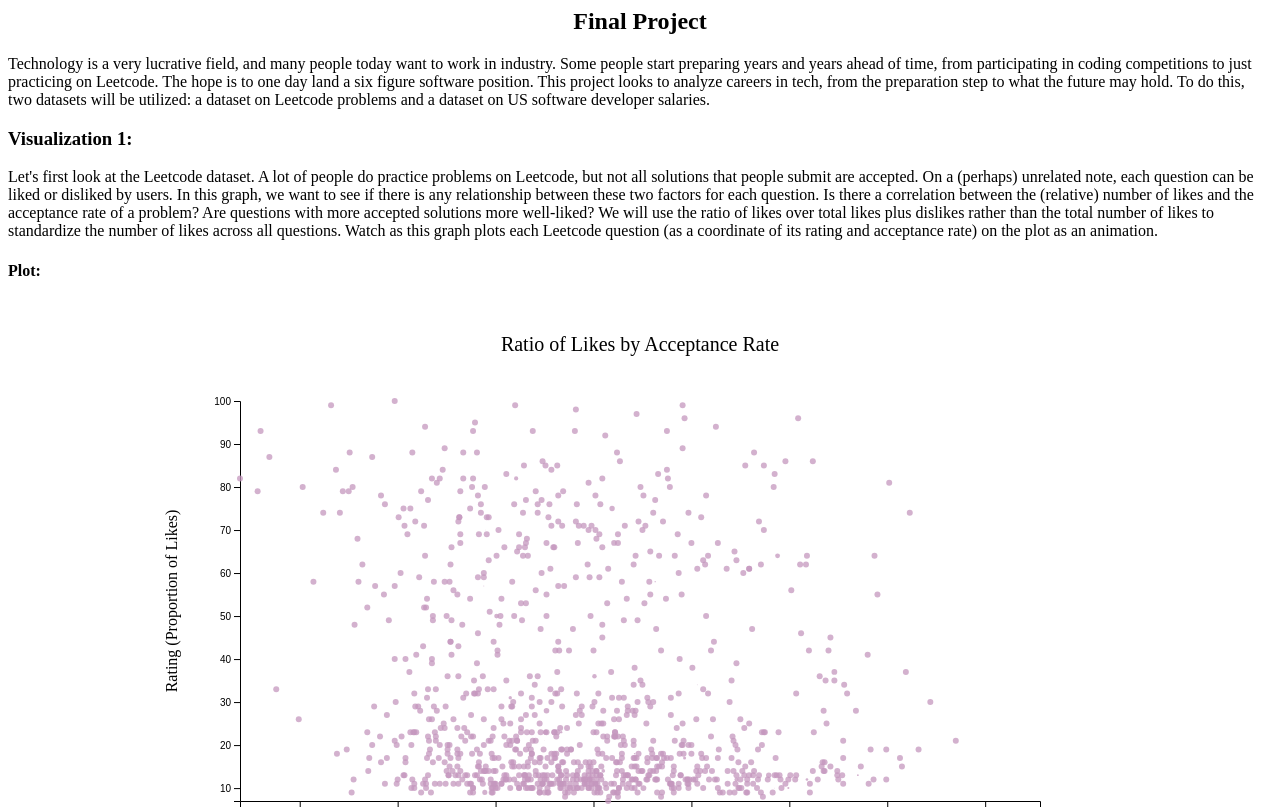
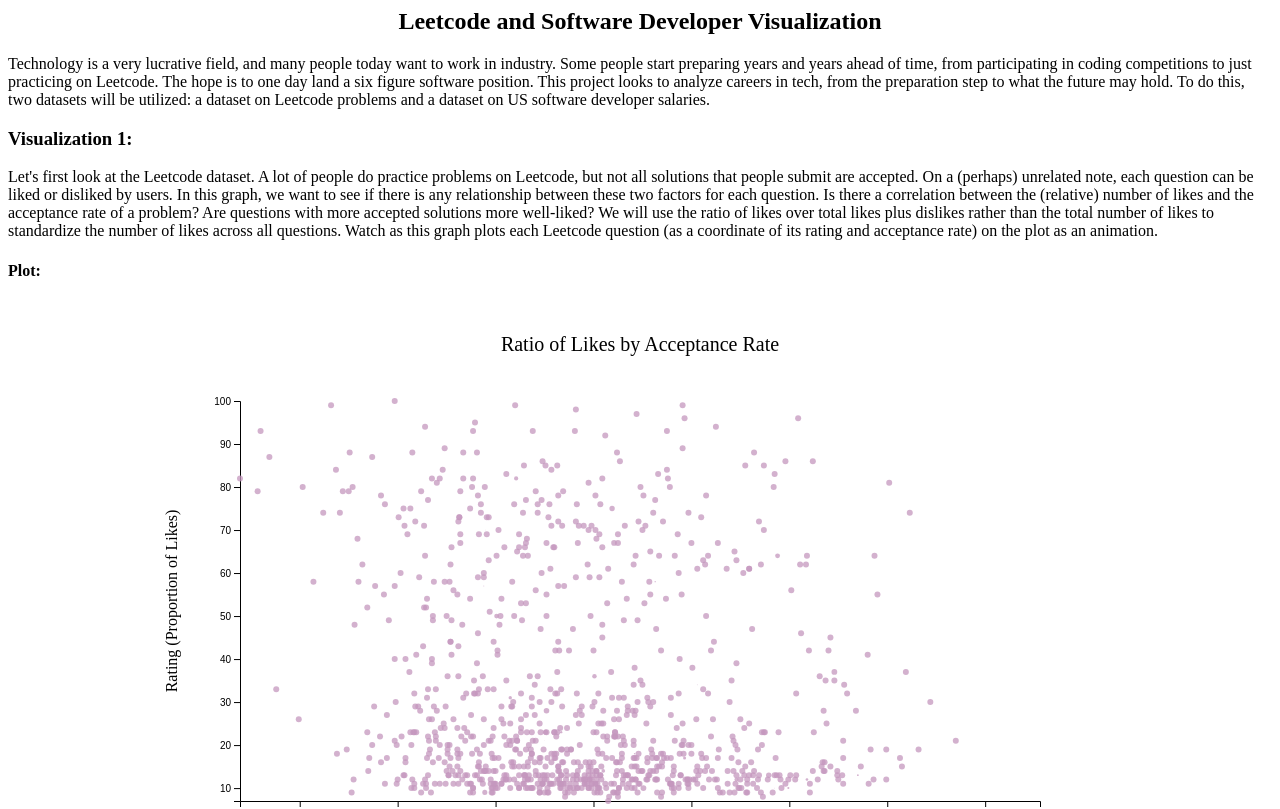
Before and after one commit to jasminelo2020/leetcode-dev-visualization, a plain HTML site: page index.html in a window 1280 px wide. Shown: the top 809 px of the page. Drawn offline with nearby package versions, Linux system fonts and the light colour scheme.

Commit message:
change website header and title

```diff
--- a/index.html
+++ b/index.html
@@ -5,14 +5,14 @@
     </script>
     <link rel="stylesheet" href="styles.css">
     <script src="https://d3js.org/d3.v7.min.js"></script>
-
+    <title>Leetcode Dev Visualization</title>
 </head>
 
 <body onload=finalproject()>
 
 
     <div>
-        <h2 class="section">Final Project</h2>
+        <h2 class="section">Leetcode and Software Developer Visualization</h2>
         Technology is a very lucrative field, and many people today want to work in industry. Some people start preparing years
         and years ahead of time, from participating in coding competitions to just practicing on Leetcode. The hope is to one day
         land a six figure software position. This project looks to analyze careers in tech, from the preparation step to what the future
```
